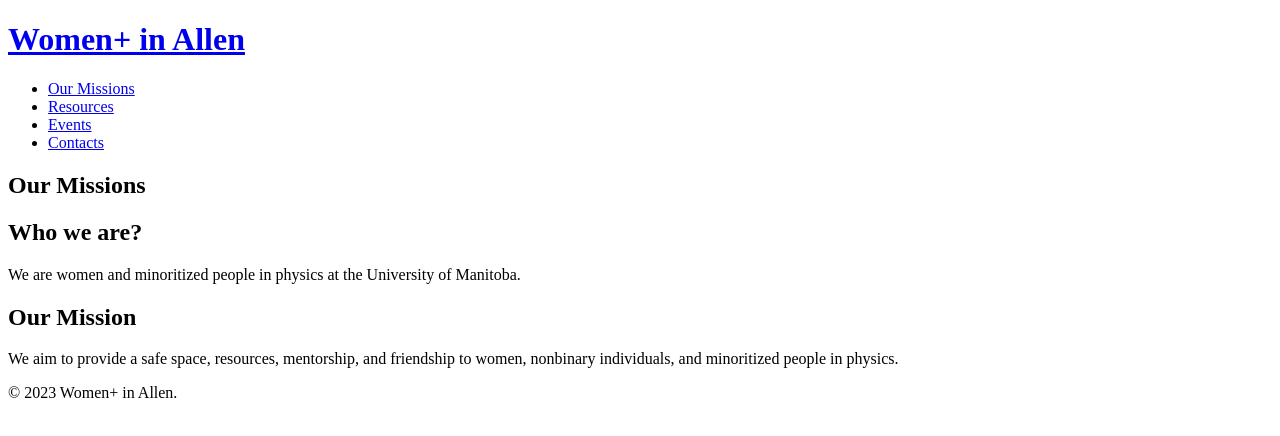
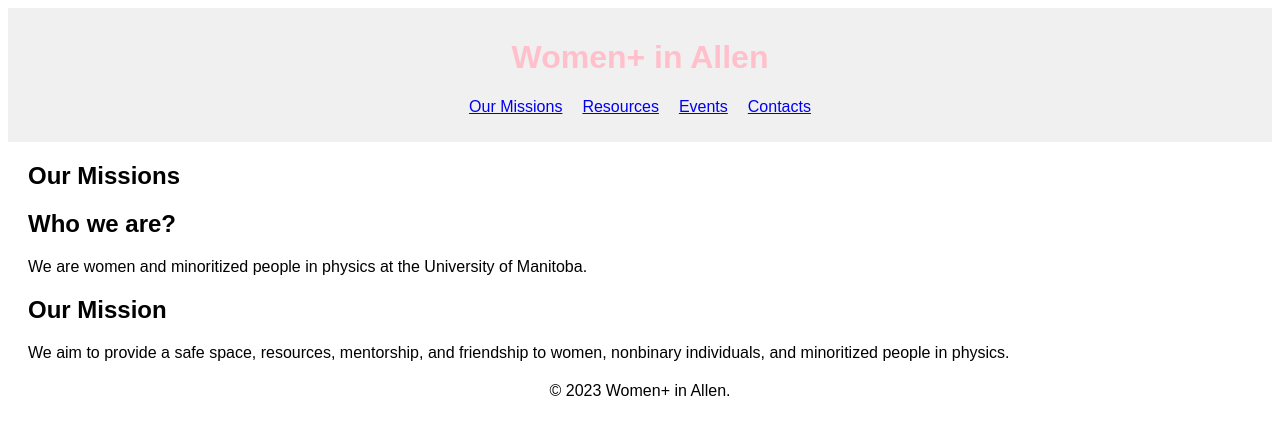
Before and after one commit to womenpiallen/womenpiallen.github.io, a plain HTML site: page missions.html in a window 1280 px wide. Drawn offline with Linux system fonts and the light colour scheme.

```diff
--- a/missions.html
+++ b/missions.html
@@ -5,10 +5,69 @@
 <head>
     <meta charset="UTF-8">
     <meta name="viewport" content="width=device-width, initial-scale=1.0">
-    <title>Our Missions - Women+ in Allen</title>
+    <title>Women+ in Allen</title>
     <!-- Add your CSS files or stylesheets here -->
-    <!-- For example: <link rel="stylesheet" href="styles.css"> -->
+    <!-- For example: <link rel="stylesheet" href="../../styles.css"> -->
+    <style>
+        h1 a {
+            color: pink;
+            text-decoration: none;
+        }
+
+        main img {
+            max-width: 100%;
+            margin-top: -40px;
+        }
+
+        body {
+            font-family: Arial, sans-serif;
+        }
+
+        header {
+            background-color: #f0f0f0;
+            padding: 10px;
+            text-align: center;
+        }
+
+        nav {
+            margin-top: 10px;
+        }
+
+        nav ul {
+            list-style-type: none;
+            padding: 0;
+            display: flex;
+            justify-content: center;
+        }
+
+        nav li {
+            margin: 0 10px;
+        }
+
+        .nav-btn {
+            background-color: #4CAF50;
+            color: white;
+            padding: 10px 15px;
+            border: none;
+            text-align: center;
+            text-decoration: none;
+            display: inline-block;
+            font-size: 16px;
+            cursor: pointer;
+            border-radius: 5px;
+        }
+
+        main {
+            margin: 20px;
+        }
+
+        footer {
+            text-align: center;
+            margin-top: 20px;
+        }
+    </style>
 </head>
+
 <body>
 
     <header>
```
